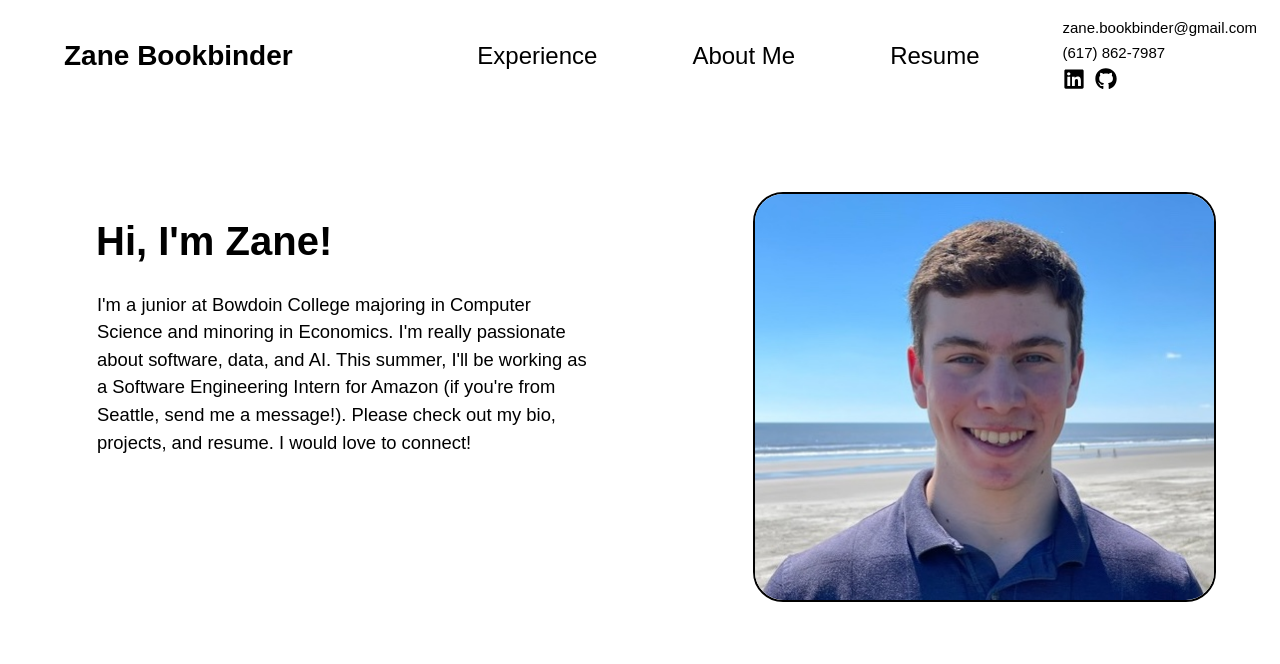
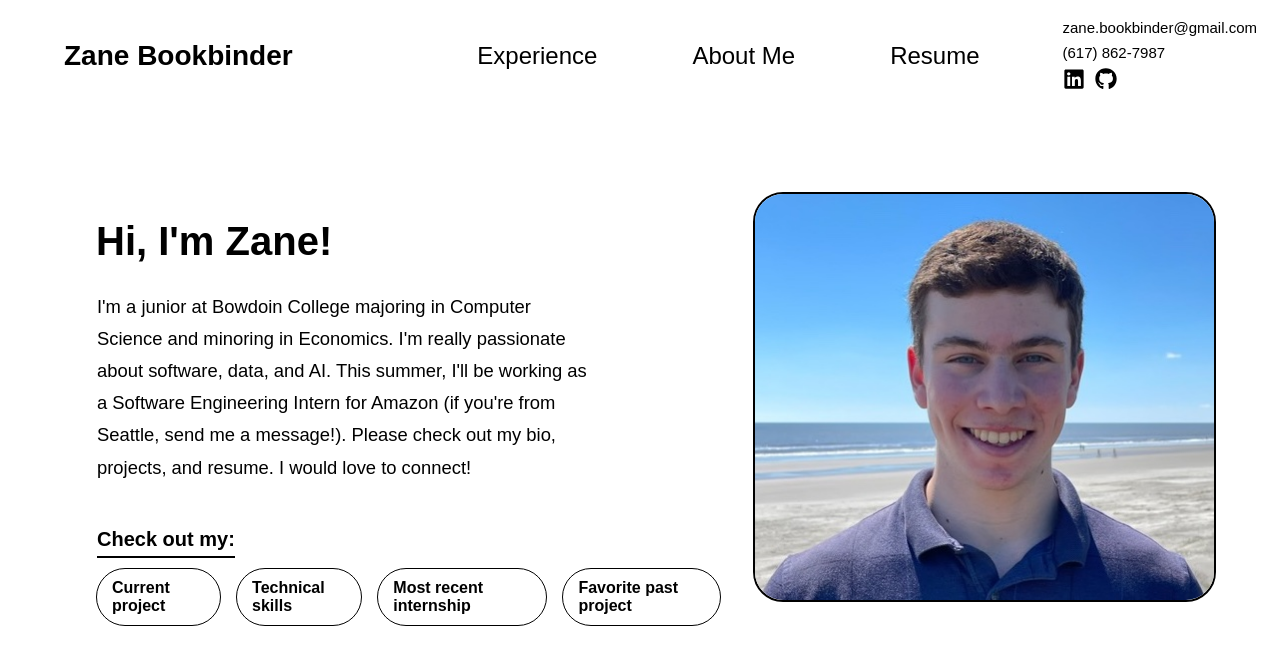
Before and after one commit to zanebookbinder/zanebookbinder.github.io, a React (Create React App) app in the folder personal-website/: page / in a window 1280 px wide. Shown: the top 664 px of the page. Built offline with nearby package versions, Linux system fonts and the light colour scheme.

Commit message:
Added lots of links

```diff
--- a/personal-website/public/index.html
+++ b/personal-website/public/index.html
@@ -24,7 +24,7 @@
       work correctly both with client-side routing and a non-root public URL.
       Learn how to configure a non-root public URL by running `npm run build`.
     -->
-    <title>React App</title>
+    <title>Zane Bookbinder</title>
   </head>
   <body>
     <noscript>You need to enable JavaScript to run this app.</noscript>
--- a/personal-website/src/components/AboutMePage/AboutMe.js
+++ b/personal-website/src/components/AboutMePage/AboutMe.js
@@ -1,11 +1,12 @@
+import "./AboutMe.css"
 import ZaneImage from "../../images/Zane2.jpeg";
-import { useState } from "react";
+import { useEffect, useState } from "react";
 import { styled } from '@mui/material/styles';
 import ArrowForwardIosSharpIcon from '@mui/icons-material/ArrowForwardIosSharp';
 import MuiAccordion from '@mui/material/Accordion';
 import MuiAccordionSummary from '@mui/material/AccordionSummary';
 import MuiAccordionDetails from '@mui/material/AccordionDetails';
-import "./AboutMe.css"
+import { useLocation } from "react-router-dom";
 
 const Accordion = styled((props) => (
 	<MuiAccordion disableGutters elevation={0} square {...props} />
@@ -51,6 +52,19 @@ function AboutMe() {
 	const [expanded2, setExpanded2] = useState(false);
 	const [expanded3, setExpanded3] = useState(false);
 	const [expanded4, setExpanded4] = useState(false);
+
+	const location = useLocation();
+	let scrollTo = null;
+
+	if (location.state) {
+		scrollTo = location.state.scrollTo || null;
+	}
+
+	useEffect(() => {
+		if (scrollTo) {
+			document.getElementById(scrollTo).scrollIntoView({behavior: "smooth"});
+		}
+	}, [scrollTo]);
 
 	return (
 	  <div className="about-me">
@@ -175,7 +189,7 @@ function AboutMe() {
 						</AccordionDetails>
 					</Accordion>
 				</div>
-				<h1>What I'm working on now</h1>
+				<h1 id="working-on-now">What I'm working on now</h1>
 				<p className="small-text more-text-paragraph">
 					My current endeavor outside of school is creating a
 					<span> course review website </span>
@@ -220,7 +234,7 @@ function AboutMe() {
 					</ul>
 				</div>
 				<div className="section">
-					<h1>Interests</h1>
+					<h1 id="interests">Interests</h1>
 					<ul>
 						<li>
 							<p>AI/ML, Professional sports (particularly Boston teams), Golf, Skiing</p>
@@ -230,7 +244,7 @@ function AboutMe() {
 			</div>
 			<div className="column">
 				<div className="section">
-					<h1>Technical Skills</h1>
+					<h1 id="skills">Technical Skills</h1>
 					<ul>
 						<li>
 							<p className="technicalskill-line"><span>Programming Languages:</span> Python, Java, JavaScript, HTML/CSS, C, R, SQL</p>
--- a/personal-website/src/components/App.css
+++ b/personal-website/src/components/App.css
@@ -25,7 +25,14 @@ a:hover {
 }
 
 .on-page {
-  text-decoration: underline;
+  background-color: black;
+  color: white;
+  border-radius: 30px;
+}
+
+.on-page:hover {
+  color: white;
+  text-decoration: none;
 }
 
 .title {
--- a/personal-website/src/components/ExperiencePage/ExperiencePage.js
+++ b/personal-website/src/components/ExperiencePage/ExperiencePage.js
@@ -1,8 +1,24 @@
 import "./ExperiencePage.css"
 import ProjectBlock from "./ProjectBlock";
 import WorkExperience from "./WorkExperience";
+import { useLocation } from "react-router-dom";
+import { useEffect } from "react";
 
 function ExperiencePage() {
+	const location = useLocation();
+
+	let openItem = null;
+	if (location.state) {
+		openItem = location.state.scrollTo || null;
+	}
+
+	useEffect(() => {
+		if (openItem) {
+			const element = document.getElementById(openItem);
+			if (element) element.scrollIntoView({behavior: "smooth"});
+		}
+	}, [openItem]);
+
 	return (
 	  <div className="experience-page">
 		<div className="content">
@@ -18,6 +34,7 @@ function ExperiencePage() {
 						]}
 						link="https://aws.amazon.com/"
 					/>
+					<div id="datto">
 						<WorkExperience
 							companyTitle="Datto"
 							date="Summer 2022"
@@ -29,7 +46,9 @@ function ExperiencePage() {
 								"Created Airflow DAGs with data from the Stripe and Eventbrite APIs in preparation for analysis"
 							]}
 							link="https://www.datto.com/"
+							startOpen={openItem === "datto"}
 						/>
+					</div>
 					<WorkExperience
 						companyTitle="Bowdoin CS"
 						date="2021-Present"
@@ -89,6 +108,7 @@ function ExperiencePage() {
 							"Uses React for the frontend, a Flask API for the backend, and MySQL for the database",
 						]}
 					/>
+					<div id="GPS">
 						<ProjectBlock
 							title="Global PassStore (GPS)"
 							date="2022"
@@ -99,7 +119,10 @@ function ExperiencePage() {
 								"Runs on a 44-node network of AWS EC2 instances",
 								"Wrote a 13-page technical paper detailing the purpose, design, implementation, and testing of the system (see Github)"
 							]}
-						link="https://github.com/zanebookbinder/Global-PassStore" />
+							link="https://github.com/zanebookbinder/Global-PassStore"
+							startOpen={openItem === "GPS"}
+						/>
+					</div>
 					<ProjectBlock
 						title="Polar Bear Places"
 						date="2022"
--- a/personal-website/src/components/ExperiencePage/WorkExperience.js
+++ b/personal-website/src/components/ExperiencePage/WorkExperience.js
@@ -74,9 +74,6 @@ function WorkExperience({ companyTitle, date, position, details, programmingLang
 						</a>
 						<p className="date">{date}</p>
 					</div>
-					{/* {link &&
-						<a href={link} target="_blank" rel="noreferrer" className="experience-link"></a>
-					} */}
 				</div>
 			</AccordionSummary>
 			<AccordionDetails>
--- a/personal-website/src/components/HomePage/HomePage.css
+++ b/personal-website/src/components/HomePage/HomePage.css
@@ -1,12 +1,16 @@
 .homePage {
 	margin-left: 6rem;
 	margin-top: 5rem;
+}
+
+.text-and-image {
 	display: flex;
 }
 
 .homePageText {
 	width: 80%;
 	line-height: 1.75;
+	margin-bottom: 40px;
 }
 
 .zane-image {
@@ -17,3 +21,31 @@
 	margin-right: 4rem;
 	margin-left: 2rem;
 }
+
+.quicklinks {
+	display: flex;
+	gap: 15px;
+	align-items: center;
+}
+
+.quicklinks > a {
+	padding: 10px 15px;
+	border: 1.5px solid black;
+	border-radius: 30px;
+	font-weight: 600;
+}
+
+.quicklinks > a:hover {
+	background-color: black;
+	color: white;
+	text-decoration: underline;
+}
+
+.quicklink-title {
+	font-weight: 600;
+	font-size: 1.25rem;
+	margin-bottom: 10px;
+	padding-bottom: 2px;
+	border-bottom: 2px solid black;
+	width: fit-content;
+}
--- a/personal-website/src/components/HomePage/HomePage.js
+++ b/personal-website/src/components/HomePage/HomePage.js
@@ -1,9 +1,11 @@
 import "./HomePage.css";
 import ZaneImage from "../../images/Zane.jpg";
+import { Link } from "react-router-dom";
 
-function HomePage() {
+function HomePage({workingOnNow, technicalSkills, mostRecentInternship, favoriteProject}) {
   return (
 	<div className="homePage">
+		<div className="text-and-image">
 			<div className="left">
 				<h1 className="title">Hi, I'm Zane!</h1>
 				<p className="small-text homePageText">I'm a junior at Bowdoin College majoring in Computer Science and
@@ -12,8 +14,25 @@ function HomePage() {
 					Intern for Amazon (if you're from Seattle, send me a message!).
 					Please check out my bio, projects, and resume. I would love to connect!
 				</p>
+				<p className="quicklink-title">Check out my:</p>
+				<div className="quicklinks">
+					<Link to="/aboutme" state={{scrollTo: "working-on-now"}} >
+						Current project
+					</Link>
+					<Link to="/aboutme" state={{scrollTo: "skills"}} >
+						Technical skills
+					</Link>
+					<Link to="/experience" state={{scrollTo: "datto"}} >
+						Most recent internship
+					</Link>
+					<Link to="/experience" state={{scrollTo: "GPS"}} >
+						Favorite past project
+					</Link>
+
+				</div>
 			</div>
 			<img className="zane-image" src={ZaneImage} alt="Zane" />
+		</div>
 	</div>
   );
 }
--- a/personal-website/src/components/NavBar/NavBar.css
+++ b/personal-website/src/components/NavBar/NavBar.css
@@ -34,7 +34,6 @@
 .contactInfo > * {
 	font-size: 15px;
 	margin: 3px;
-
 }
 
 .icons {
```
Also changed, not shown: personal-website/src/components/App.js (+9 -4 lines). Lines whose indentation alone changed are shown as unchanged.
